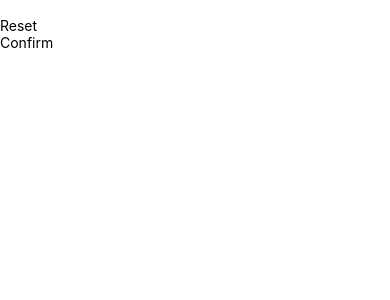
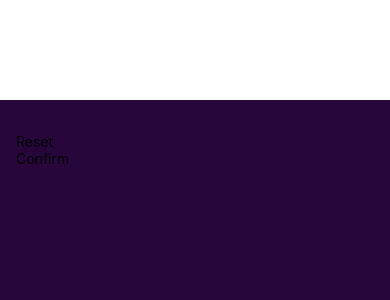
Before and after one commit to CianHub/react-native-mini-game, a React Native app: screen / in a window 390 px wide. Shown: the top 300 px of the page. Built offline with nearby package versions, Linux system fonts and the light colour scheme.

Commit message:
add basic styling to start game screen

```diff
--- a/App.js
+++ b/App.js
@@ -2,11 +2,7 @@ import { StyleSheet, Text, View } from 'react-native';
 import { StartGameScreen } from './screens/StartGameScreen';
 
 export default function App() {
-  return (
-    <View>
-      <StartGameScreen />
-    </View>
-  );
+  return <StartGameScreen />;
 }
 
 const styles = StyleSheet.create({});
--- a/components/PrimaryButton.js
+++ b/components/PrimaryButton.js
@@ -1,10 +1,10 @@
 import React from 'react';
 import { View, Text, StyleSheet } from 'react-native';
 
-export const PrimaryButton = ({ textValue }) => {
+export const PrimaryButton = ({ children }) => {
   return (
     <View>
-      <Text>{textValue}</Text>
+      <Text>{children}</Text>
     </View>
   );
 };
--- a/screens/StartGameScreen.js
+++ b/screens/StartGameScreen.js
@@ -1,13 +1,22 @@
 import React from 'react';
-import { TextInput, View } from 'react-native';
+import { TextInput, View, StyleSheet } from 'react-native';
 import { PrimaryButton } from '../components/PrimaryButton';
 
 export const StartGameScreen = () => {
   return (
-    <View>
+    <View style={styles.container}>
       <TextInput />
-      <PrimaryButton textValue={'Reset'} />
-      <PrimaryButton textValue={'Confirm'} />
+      <PrimaryButton>Reset</PrimaryButton>
+      <PrimaryButton>Confirm</PrimaryButton>
     </View>
   );
 };
+
+const styles = StyleSheet.create({
+  container: {
+    flex: 1,
+    padding: 16,
+    marginTop: 100,
+    backgroundColor: '#27063c',
+  },
+});
```
